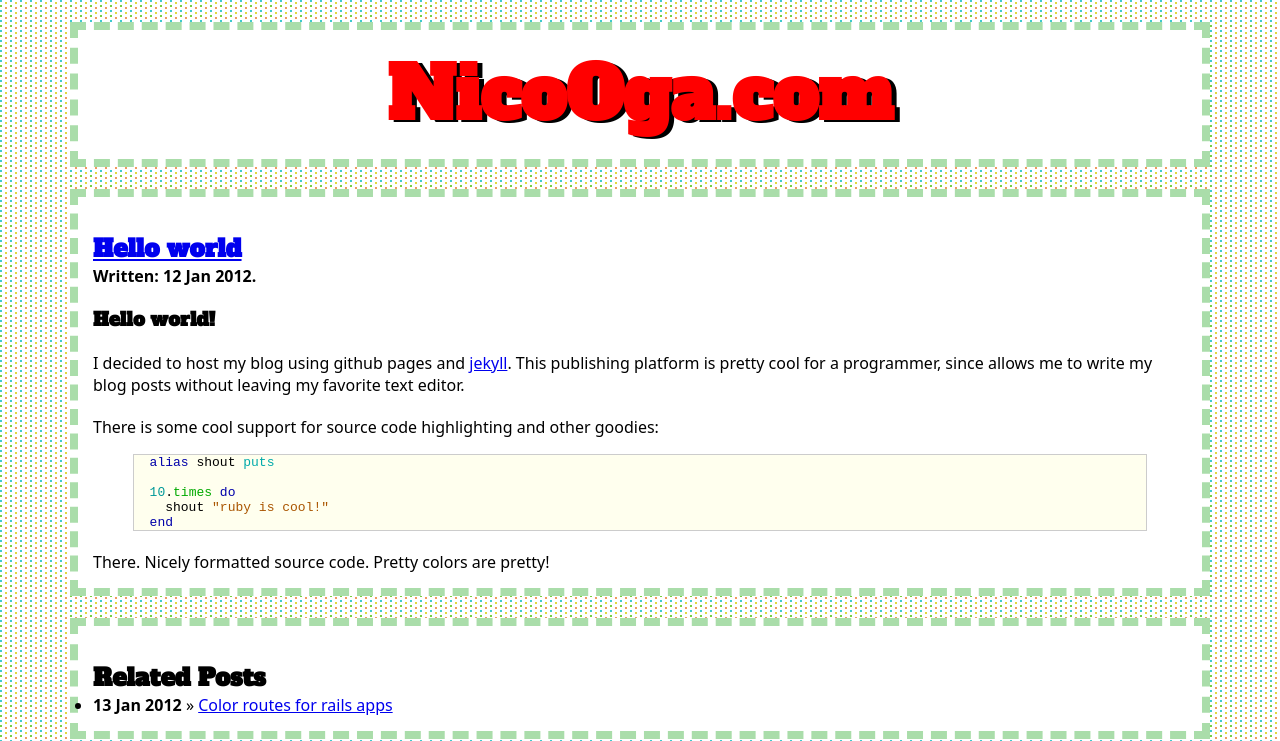
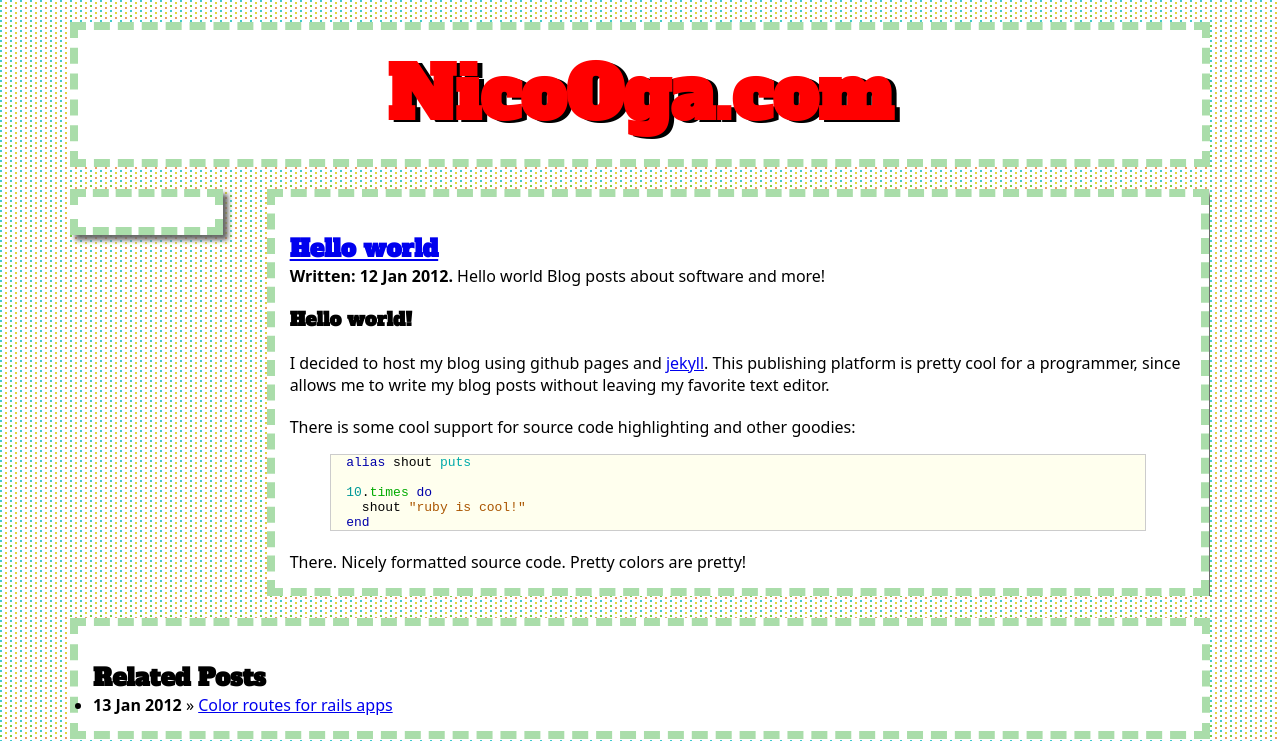
Before and after one commit to nicooga/nicooga.github.com, a Jekyll site: the page built from _posts/2012-01-12-Hello-World.md, in a window 1280 px wide, cut to the strip 0-741 px from the top of the page. Built offline with Jekyll 4.4.1, drawn with Linux system fonts in a browser that asks for light colours; Markdown is read by kramdown in place of the engine named in the settings; comment, search, counter and statistics services are not loaded.

```diff
--- a/_layouts/default.html
+++ b/_layouts/default.html
@@ -1,5 +1,5 @@
 <!DOCTYPE html>
-<html lang="en">
+<html itemscope itemtype="http://schema.org/Blog">
   <head>
     <title>{{page.title}} - Nicolas Oga's Web Blog</title>
     <meta charset="utf-8" />
--- a/_layouts/post.html
+++ b/_layouts/post.html
@@ -4,14 +4,21 @@ layout: default
 
 <div class="container">
 	<div class="row">
-		<div class="twelvecol last">
+		<div class="twocol">
+			<div class="background">
+				<div class="g-plusone" data-annotation="inline" data-width=""></div>
+			</div>
+		</div>
 
+		<div class="tencol last">
 			<div class="background">
 				<h2><a href="{{ page.url }}">{{ page.title }}</a></h2>
 				<strong>
 				  Written: {{ page.date | date_to_string }}.
 				</strong>
 
+				<span itemprop="name">{{ page.title }}</span>
+				<span itemprop="description">Blog posts about software and more!</span>
 
 				{{ content }}
 			</div>
```
Also changed, not shown: other parts of _layouts/post.html (+9 -0 lines).
